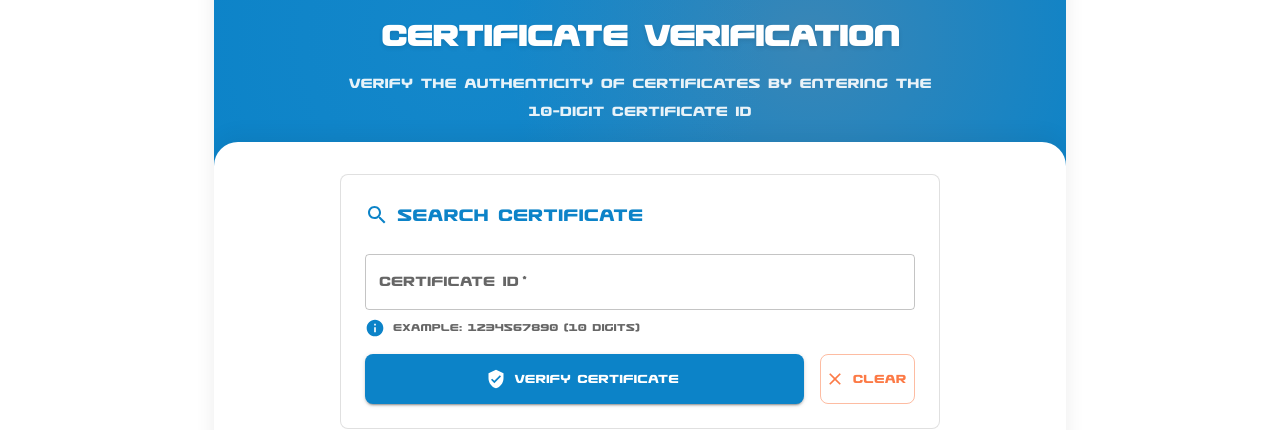
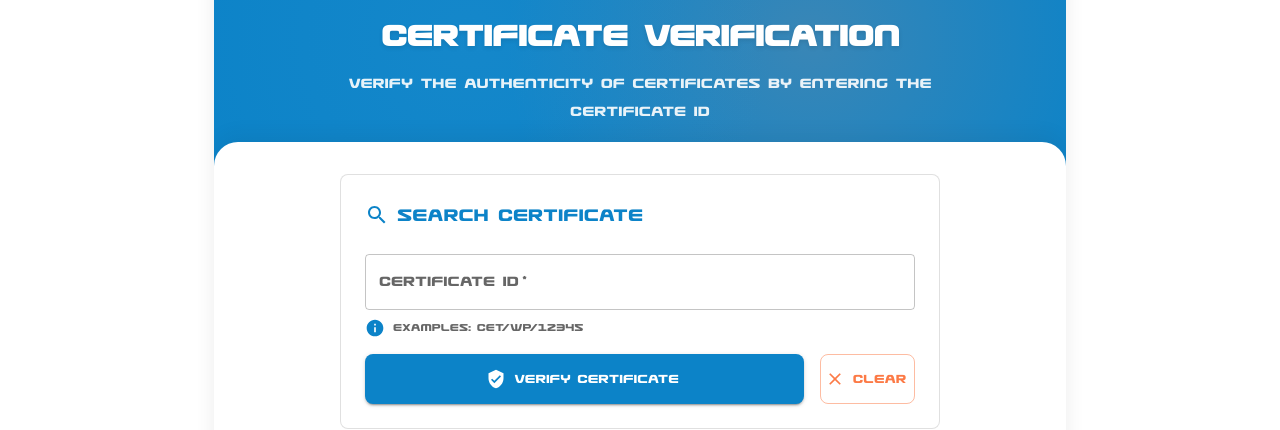
Before and after one commit to razzaksr/Zealous-Tech-Corp, a React (Create React App) app: page /verify in a window 1280 px wide. Shown: the part 288-718 px from the top of the page. Built offline with nearby package versions, Linux system fonts and the light colour scheme; a web font is replaced by a local one.

Commit message:
Verification Update

```diff
--- a/src/components/CertificateVerification.js
+++ b/src/components/CertificateVerification.js
@@ -152,16 +152,15 @@ const theme = createTheme({
         },
         message: {
           fontFamily: "'Usuzi', 'Roboto', 'Helvetica', 'Arial', sans-serif",
-          color: "white", // Ensure all alert messages use white text
+          color: "white",
         },
         icon: {
-          color: "white", // Ensure all alert icons use white color
+          color: "white",
         },
-        // Specific override for filled success variant
         filledSuccess: {
-          color: "white", // Ensure text is white for success filled variant
+          color: "white",
           "& .MuiAlert-icon": {
-            color: "white", // Ensure icon is white for success filled variant
+            color: "white",
           },
         },
       },
@@ -209,9 +208,10 @@ const CertificateLookup = () => {
     setLoading(true);
 
     try {
-      if (!/^\d{10}$/.test(id)) {
+      // Validate certificate ID format (e.g., must contain at least one slash and end with numbers)
+      if (!id || !/^[A-Z]+\/[A-Z]+(\/[A-Z]+)?\/\d+$/.test(id)) {
         console.log("CertificateLookup: Invalid certificateId format:", id);
-        const errorMsg = "Certificate ID must be a 10-digit number.";
+        const errorMsg = "Certificate ID must be in the format PREFIX/SUFFIX/NUMBER (e.g., CET/WP/12345).";
         setError(errorMsg);
         setSnackbar({
           open: true,
@@ -394,7 +394,7 @@ const CertificateLookup = () => {
                     mb: 1,
                   }}
                 >
-                  Verify the authenticity of certificates by entering the 10-digit Certificate ID
+                  Verify the authenticity of certificates by entering the Certificate ID
                 </Typography>
               </Box>
             </Box>
@@ -452,7 +452,7 @@ const CertificateLookup = () => {
                     console.log("CertificateLookup: Input changed to:", e.target.value);
                     setCertificateId(e.target.value.trim());
                   }}
-                  placeholder="Enter 10-digit Certificate ID"
+                  placeholder="Enter Certificate ID (e.g., CET/WP/12345)"
                   required
                   margin="normal"
                   disabled={loading}
@@ -481,7 +481,9 @@ const CertificateLookup = () => {
                     }}
                   >
                     <Info fontSize="small" color="primary" sx={{ mr: 1 }} />
-                    <Typography variant="caption">Example: 1234567890 (10 digits)</Typography>
+                    <Typography variant="caption">
+                      Examples: CET/WP/12345
+                    </Typography>
                   </Box>
                 )}
 
@@ -521,7 +523,7 @@ const CertificateLookup = () => {
                       "&:hover": {
                         transform: "translateY(-2px)",
                         boxShadow: "0 6px 15px rgba(252, 122, 70, 0.2)",
-                      },
+                       },
                     }}
                     startIcon={<Clear />}
                   >
@@ -623,7 +625,7 @@ const CertificateLookup = () => {
                                 fontWeight: "400",
                                 mb: 3,
                                 fontFamily: "'Usuzi', 'Roboto', 'Helvetica', 'Arial', sans-serif !important",
-                              color: "primary.main",
+                                color: "primary.main",
                               }}
                             >
                               Certificate Details
```
